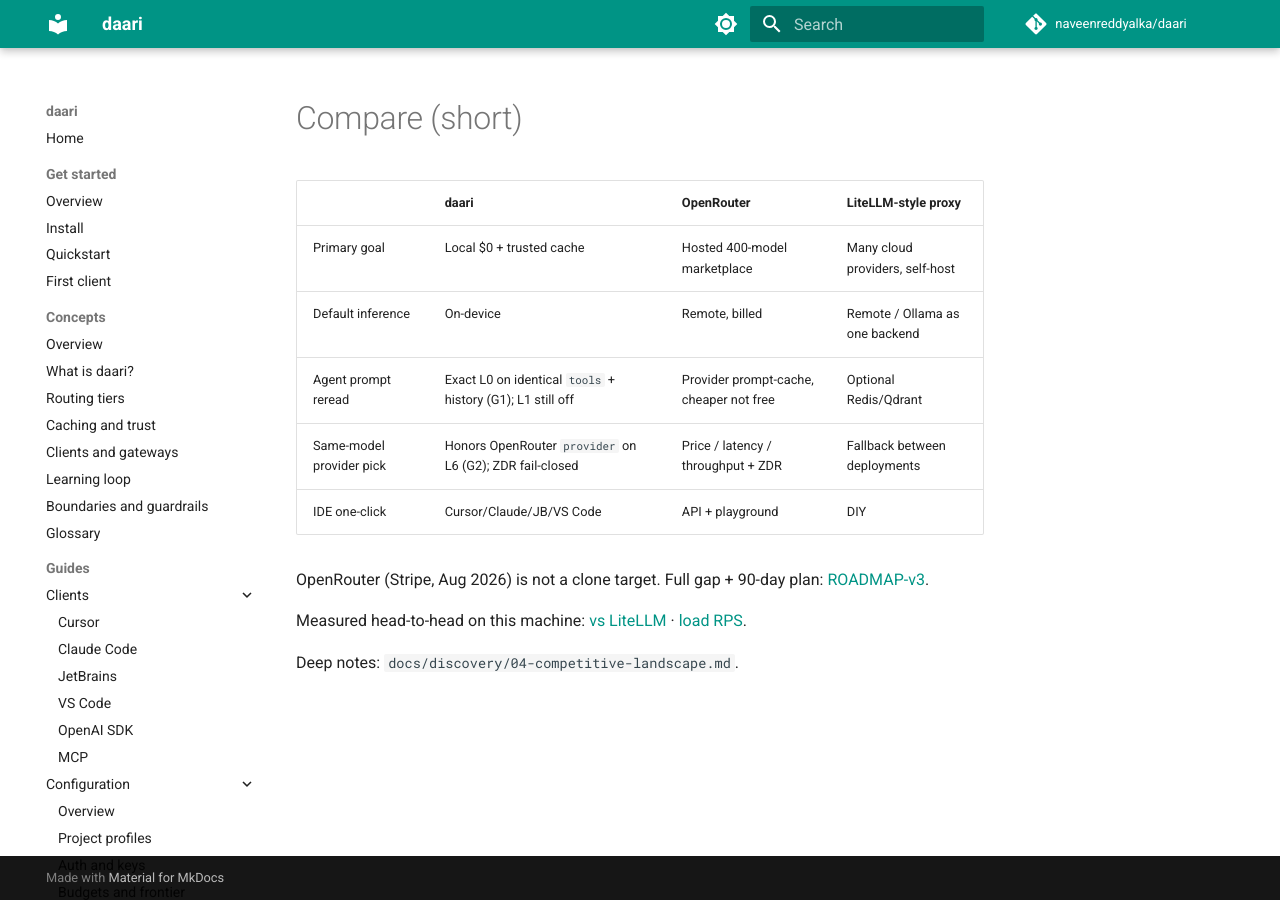
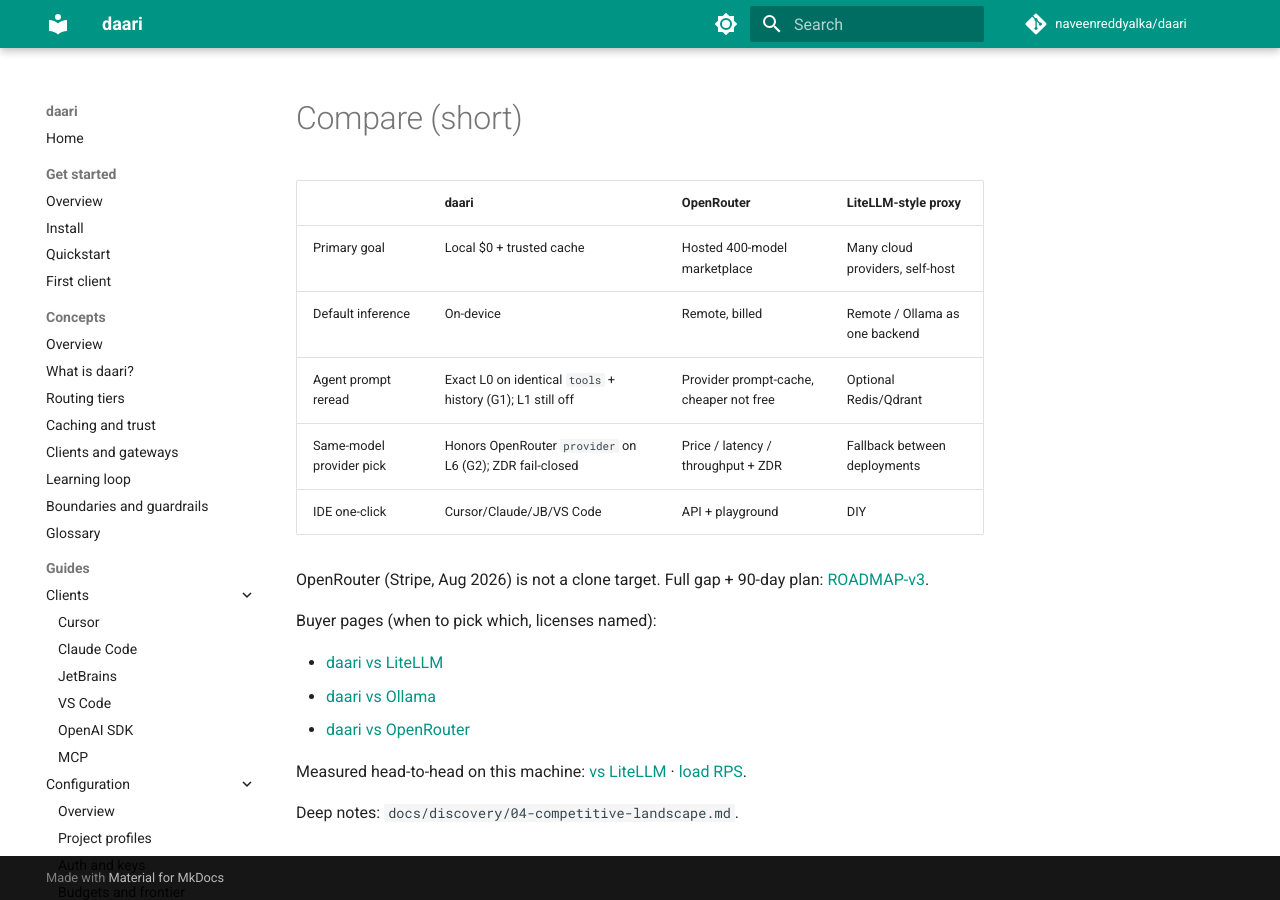
Before and after one commit to naveenreddyalka/daari, an MkDocs documentation site: the page built from docs/developer/resources/compare.md, in a window 1280 px wide. Built offline with MkDocs 1.6.1 and Material for MkDocs 9.7.7, drawn with Linux system fonts in a browser that asks for light colours; comment, search, counter and statistics services are not loaded.

Commit message:
docs(gtm): add launch-facing vs LiteLLM / Ollama / OpenRouter pages (#231) (#239)
Buyer pages that name the job, the license, and when to pick the other
tool. Linked from compare.md and the docs nav.

Co-authored-by: Cursor <cursoragent@cursor.com>

```diff
--- a/docs/developer/resources/compare.md
+++ b/docs/developer/resources/compare.md
@@ -11,6 +11,12 @@
 OpenRouter (Stripe, Aug 2026) is not a clone target. Full gap + 90-day plan:
 [ROADMAP-v3](../../prd/ROADMAP-v3.md).
 
+Buyer pages (when to pick which, licenses named):
+
+- [daari vs LiteLLM](compare-litellm.md)
+- [daari vs Ollama](compare-ollama.md)
+- [daari vs OpenRouter](compare-openrouter.md)
+
 Measured head-to-head on this machine:
 [vs LiteLLM](benchmark-vs-litellm.md) · [load RPS](benchmark-load.md).
 
--- a/mkdocs.yml
+++ b/mkdocs.yml
@@ -114,6 +114,9 @@ nav:
       - Changelog: developer/resources/changelog.md
       - FAQ: developer/resources/faq.md
       - Compare: developer/resources/compare.md
+      - vs LiteLLM: developer/resources/compare-litellm.md
+      - vs Ollama: developer/resources/compare-ollama.md
+      - vs OpenRouter: developer/resources/compare-openrouter.md
       - Pitch outline: developer/resources/pitch-outline.md
   - Contribute:
       - Developing: DEVELOPING.md
```
Also changed, not shown: docs/developer/resources/compare-litellm.md (added, +20 -0 lines), docs/developer/resources/compare-ollama.md (added, +23 -0 lines), docs/developer/resources/compare-openrouter.md (added, +17 -0 lines), 1 other file.
